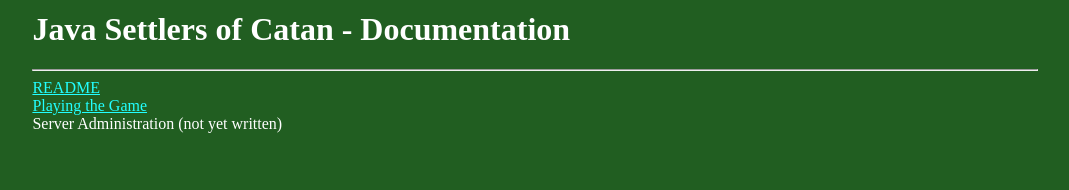
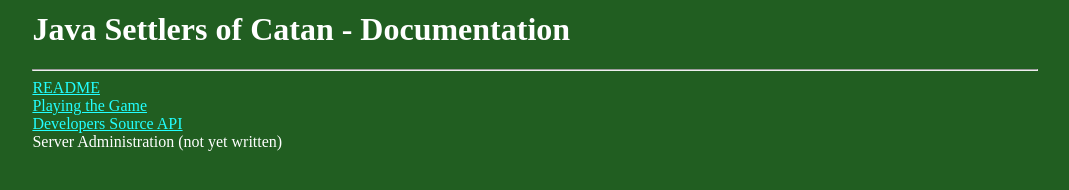
Before and after one commit to wbreen/CatanAIFinal, a plain HTML site: page src/docs/index.html in a window 1280 px wide. Shown: the whole page, without its empty margins (105-1174 px from the left). Drawn offline with Linux system fonts and the light colour scheme.

Commit message:
added api link

```diff
--- a/src/docs/index.html
+++ b/src/docs/index.html
@@ -13,6 +13,7 @@
 
   <a href="../README.txt">README</a> <br>
   <a href="users/index.html">Playing the Game</a> <br>
+  <a href="api/index.html">Developers Source API</a><br>
   <a dummy="">Server Administration</a> (not yet written) <br>
  </td></tr>
  </table>
```
